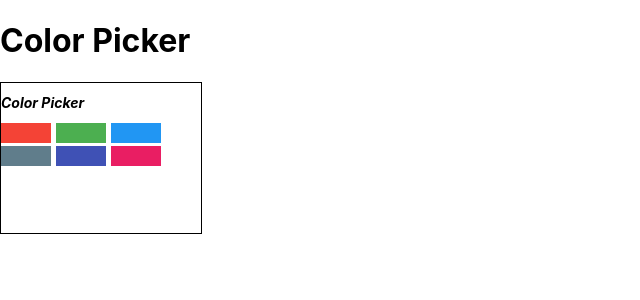
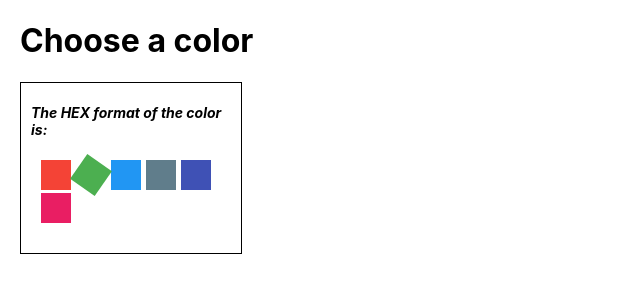
Before and after one commit to HelenFedoseeva/color-picker-react, a React (Create React App) app: page / in a window 1280 px wide. Shown: the top 300 px of the page, without its empty margins (0-640 px from the left). Built offline with nearby package versions, Linux system fonts and the light colour scheme.

Commit message:
add-class-component-and-active styles

```diff
--- a/src/App.js
+++ b/src/App.js
@@ -1,5 +1,6 @@
 import React from "react";
 import ColorPicker from "./components/ColorPicker/ColorPicker";
+import Layout from "./components/Layout/Layout";
 
 const colorPickerOptions = [
   { label: "red", color: "#F44336" },
@@ -13,8 +14,10 @@ const colorPickerOptions = [
 const App = () => {
   return (
     <>
-      <h1>Color Picker</h1>
-      <ColorPicker options={colorPickerOptions} />
+      <Layout>
+        <h1>Choose a color</h1>
+        <ColorPicker options={colorPickerOptions} />
+      </Layout>
     </>
   );
 };
--- a/src/components/ColorPicker/ColorPicker.css
+++ b/src/components/ColorPicker/ColorPicker.css
@@ -2,6 +2,11 @@
 width: 200px;
 height: 150px;
 border: 1px solid #000;
+padding: 10px;
+}
+
+.colorPicker__container{
+    padding: 10px;
 }
 
 .ColorPicker__title{
@@ -10,12 +15,14 @@ border: 1px solid #000;
 }
 
 .ColorPicker__option{
-    width: 50px;
-    height: 20px;
+    width: 30px;
+    height: 30px;
 
     border: none;
     outline: none;
     cursor: pointer;
+
+    transition: transform 250ms linear ;
 }
 
 .ColorPicker__option:not(:last-child){
@@ -23,5 +30,5 @@ border: 1px solid #000;
 }
 
 .ColorPicker__active{
-    transform: scale();
+    transform: rotate(35deg);;
 }
--- a/src/components/ColorPicker/ColorPicker.jsx
+++ b/src/components/ColorPicker/ColorPicker.jsx
@@ -1,23 +1,37 @@
-import React from "react";
+import React, { Component } from "react";
 import "./ColorPicker.css";
 
-const ColorPicker = ({ options }) => {
+class ColorPicker extends Component {
+  state = {
+    activeOptionIdx: 1,
+  }
 
- return ( <div className="ColorPicker">
-      <h2 className="ColorPicker__title">Color Picker</h2>
-      <div>
-        {options.map(({ label, color }) => {
+
+  render() {
+     return (<div className="ColorPicker">
+      <h2 className="ColorPicker__title">The HEX format of the color is:</h2>
+      <div className="colorPicker__container">
+         {this.props.options.map(({ label, color }, index) => {
+           const optionClasses = ["ColorPicker__option"];
+
+           if (index === this.state.activeOptionIdx) {
+             optionClasses.push("ColorPicker__active")
+           }
+
           return (
             <button
               key={label}
-              className="ColorPicker__option"
-              style={{ background: color }}
-
+              className={optionClasses.join(' ')}
+              style={{
+                background: color,
+              }}
             ></button>
           );
         })}
       </div>
     </div>)
+   }
+
   ;
 };
 
--- /dev/null
+++ b/src/components/Layout/Layout.css
@@ -0,0 +1,4 @@
+.container{
+    width: 1200px;
+    padding: 0px 20px;
+}
--- /dev/null
+++ b/src/components/Layout/Layout.jsx
@@ -0,0 +1,15 @@
+import React from "react";
+import "./Layout.css"
+
+
+const Layout = ({children}) => {
+    return (
+        <>
+            <div className="container">
+             {children}
+            </div>
+        </>
+    )
+}
+
+export default Layout;
```
Also changed, not shown: src/index.css (line endings or trailing spaces).
